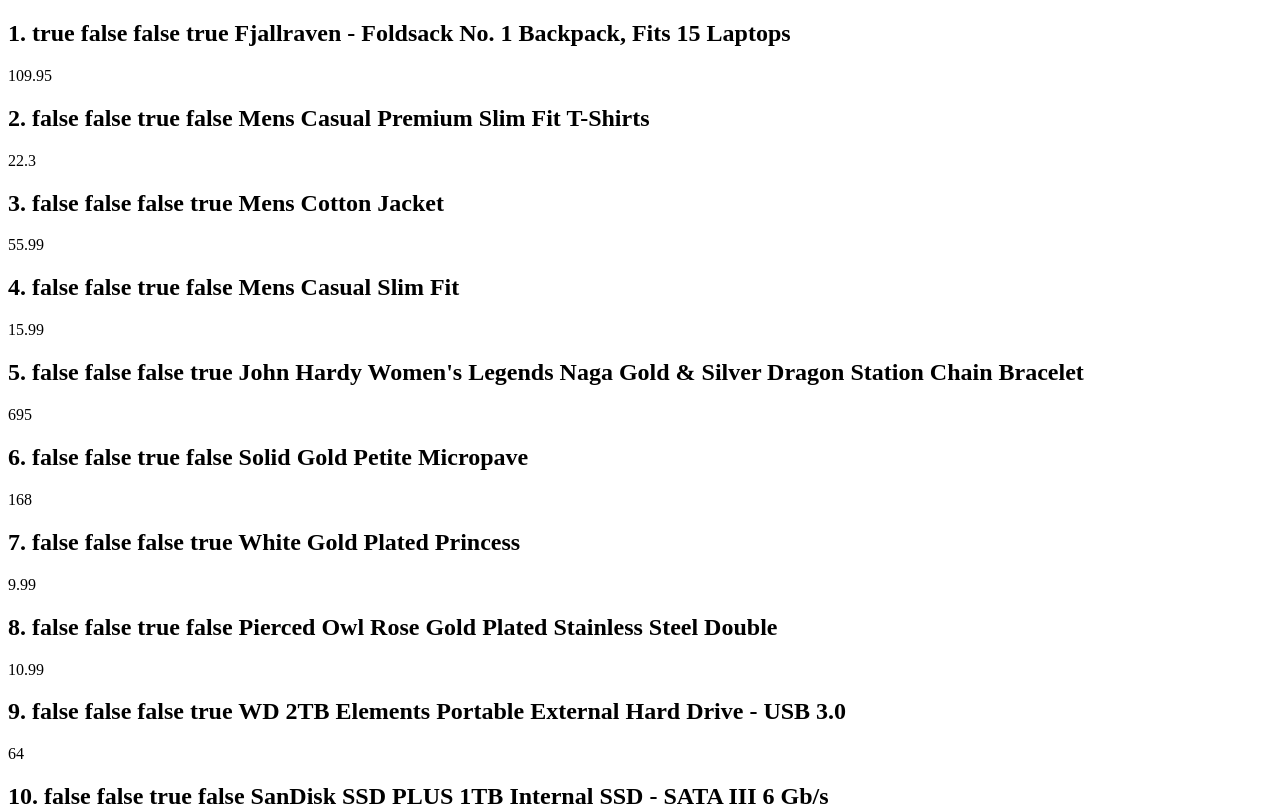
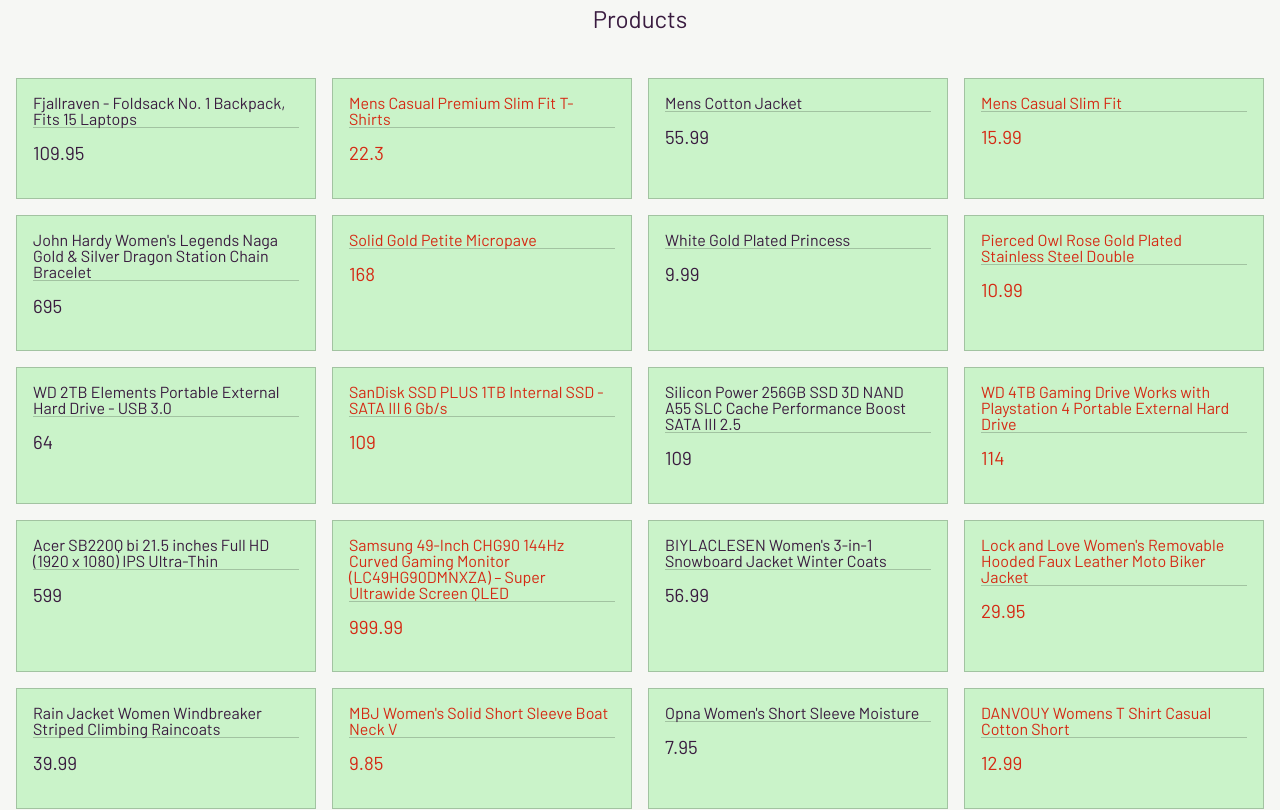
Before and after one commit to VidyaConsultancy/angular-products, an Angular app: page / in a window 1280 px wide. Shown: the top 810 px of the page. Built offline with nearby package versions, Linux system fonts and the light colour scheme.

Commit message:
style: adds style to product list

```diff
--- a/src/app/app.component.css
+++ b/src/app/app.component.css
@@ -0,0 +1,22 @@
+.products {
+    display: grid;
+    grid-template-columns: repeat(4, 1fr);
+    gap: 1em 1em;
+}
+.title {
+    grid-column: 1 /  -1;
+    text-align: center;
+}
+.product {
+    background-color: #caf3c9;
+    padding: 1em 1em;
+    border: 1px solid rgba(0, 0, 0, 0.2);
+    line-height: 1;
+    color: #caf3c9
+}
+.product--even {
+    color: #391b3f;
+}
+.product--odd {
+    color: #d52913;
+}
--- a/src/app/app.component.html
+++ b/src/app/app.component.html
@@ -1,18 +1,33 @@
+<div class="container">
+  <div class="products">
+    <h2 class="title">Products</h2>
     <div
       class="product"
       *ngFor="
         let product of products;
         index as i;
-    first as first;
-    last as last;
-    odd as odd;
-    even as even
+        first as isFirst;
+        last as isLast;
+        odd as isOdd;
+        even as isEven
       "
+      [ngClass]="{'product--odd':isOdd, 'product--even': isEven}"
     >
-  <h2 class="product__title" #productTitle>
-    {{ i + 1 }}. {{ first }} {{ last }} {{ odd }} {{ even }} {{ product.title }}
-  </h2>
-  <span class="product__price">{{ product.price }}</span>
+      <h4 class="product__title" #productTitle [ngStyle]="{'border-bottom': borderBottom}" [attr.aria-label]="product.title">
+        {{ product.title }}
+      </h4>
+      <h3 class="product__price" [ngClass]="'price price1'">{{ product.price }}</h3>
     </div>
     <p *ngIf="products.length > 20; else lessProducts">greater than 20 products</p>
     <ng-template #lessProducts><p>less than 20 products</p></ng-template>
+  </div>
+
+  <div class="terminal" [ngSwitch]="selection">
+    <pre *ngSwitchDefault>ng generate component xyz</pre>
+    <pre *ngSwitchCase="'material'">ng add @angular/material</pre>
+    <pre *ngSwitchCase="'pwa'">ng add @angular/pwa</pre>
+    <pre *ngSwitchCase="'dependency'">ng add _____</pre>
+    <pre *ngSwitchCase="'test'">ng test</pre>
+    <pre *ngSwitchCase="'build'">ng build --prod</pre>
+  </div>
+</div>
--- a/src/app/app.component.ts
+++ b/src/app/app.component.ts
@@ -216,4 +216,6 @@
       rating: { rate: 3.6, count: 145 },
     },
   ];
+  selection = 'afadf';
+  borderBottom = '1px solid rgba(0,0,0,0.2)';
 }
--- a/src/styles.css
+++ b/src/styles.css
@@ -1 +1,23 @@
 /* You can add global styles to this file, and also import other style files */
+*, *::before, *::after {
+    padding: 0;
+    margin: 0;
+    box-sizing: border-box;
+}
+html, body {
+    font-family: 'Nunito Sans', -apple-system, BlinkMacSystemFont, 'Segoe UI', Roboto, Oxygen, Ubuntu, Cantarell, 'Open Sans', 'Helvetica Neue', sans-serif;
+    font-size: 16px;
+    color: #391b3f;
+    line-height: 1.6;
+    background-color: #f6f7f4;
+}
+h1, h2, h3, h4, h5, h6 {
+    font-family: 'Barlow', -apple-system, BlinkMacSystemFont, 'Segoe UI', Roboto, Oxygen, Ubuntu, Cantarell, 'Open Sans', 'Helvetica Neue', sans-serif;
+    margin-bottom: 1em;
+    font-weight: 400;
+}
+.container {
+    max-width: 80rem;
+    padding-inline: 1rem;
+    margin-inline: auto;
+}
```
Lines whose indentation alone changed are shown as unchanged.
